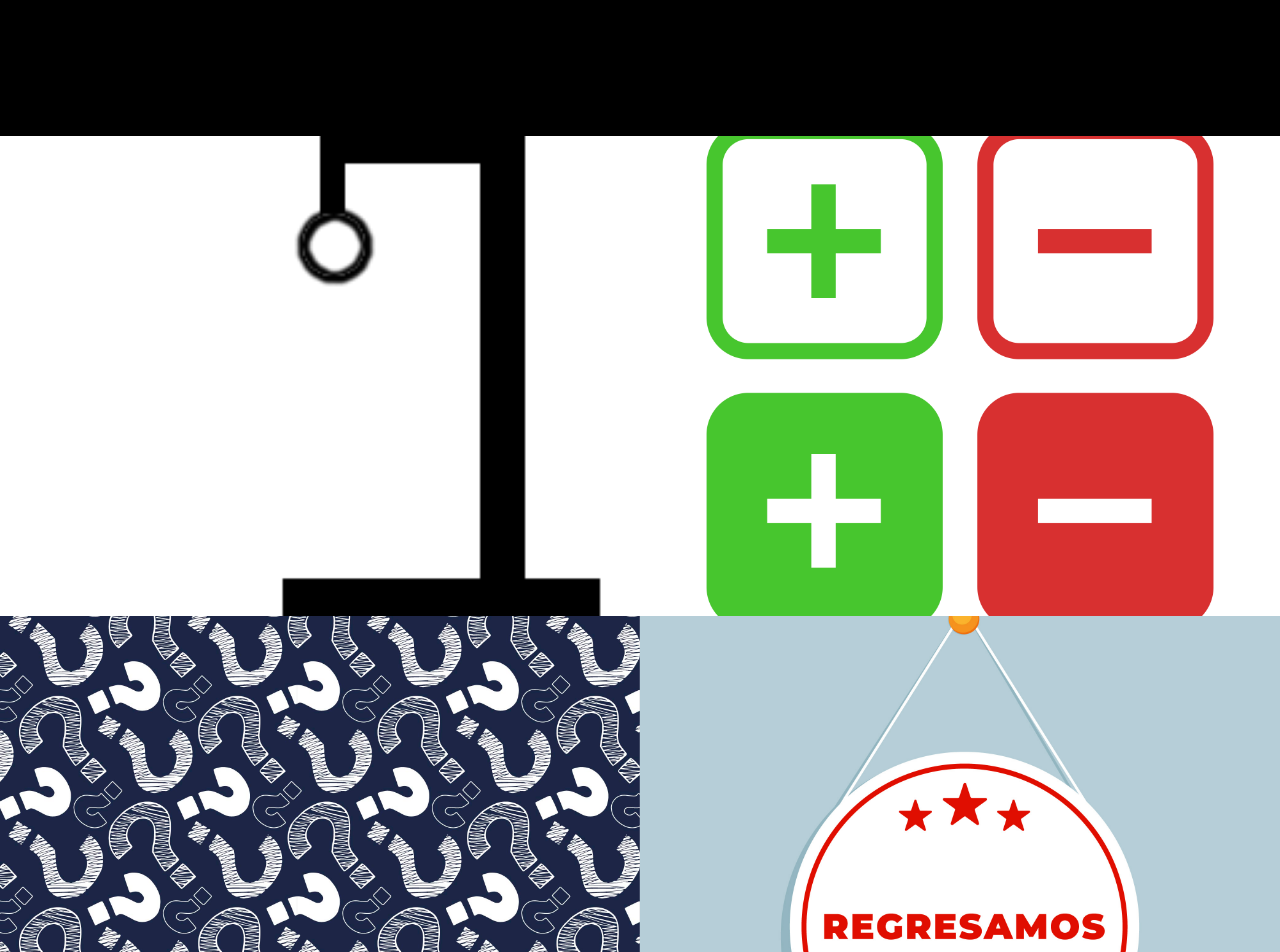
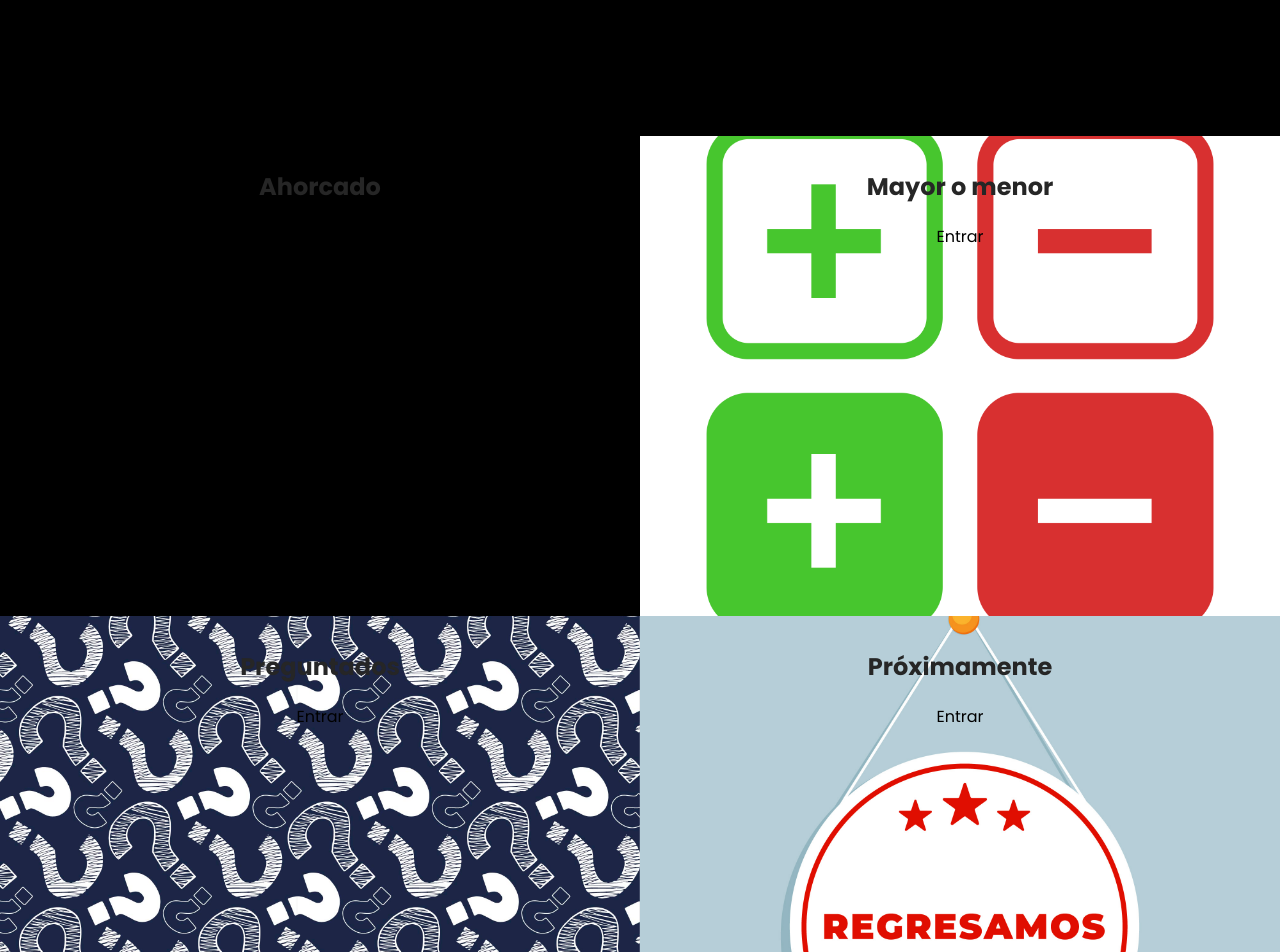
Before and after one commit to SantiagoPerezV/SalaDeJuegos, an Angular app: page / in a window 1280 px wide. Shown: the part 320-1272 px from the top of the page. Built offline with nearby package versions, Linux system fonts and the light colour scheme.

Commit message:
Ultimo antes del sprint 3. Si esta logueado puede entrar a los juegos, y sino lo manda a iniciar sesión. Falta completar estilos de las cards de los juegos

```diff
--- a/src/app/home/home.component.css
+++ b/src/app/home/home.component.css
@@ -12,3 +12,42 @@
     color: var(--blanco);
     font-size: 3rem;
 }
+
+
+/* CSS DE CARTA JUEGOS */
+h1{
+    color: var(--blanco);
+}
+
+#container-juegos{
+    display: grid;
+    grid-template-columns: 50% 50%;
+}
+
+.carta-juego{
+    position: relative;
+    justify-items: center;
+    overflow: hidden;
+    height: 60vh;
+}
+
+.carta-juego img{
+    position: absolute;
+    object-fit: cover;
+    height: 60vh;
+    width: 100%;
+}
+
+.carta-juego .descripcion{
+    display: block;
+    position: relative;
+    color: var(--negro);
+    justify-items: center;
+    align-content: space-around;
+    padding: 2%;
+    z-index: 2;
+}
+
+#ahorcado{
+    background-color: white;
+}
--- a/src/app/home/home.component.html
+++ b/src/app/home/home.component.html
@@ -7,14 +7,15 @@
 
 <div id="container-juegos">
 
-    <div id="ahorcado" [innerHTML]="ahorcado"></div>
-
-    <div id="mayor-o-menor" [innerHTML]="mayor_o_menor"></div>
-
-    <div id="preguntados" [innerHTML]="preguntados"></div>
-
-    <div id="juego-propio"  [innerHTML]="juego_propio"></div>
+    <div *ngFor="let juego of juegos" class="carta-juego" (mouseenter)="AnimacionCartas('carta-' + juego.id)">
+        <img [src]="juego.imagen" [alt]="'img-' + juego.titulo">
+        <div class="descripcion" [ngStyle]="estilosDescripcion" id= {{juego.id}}>
+            <h2>{{ juego.titulo }}</h2>
+            <a [href]='juego.link'>Entrar</a>
+        </div>
+    </div>
 
 </div>
 
+
 <app-footer/>
--- a/src/app/home/home.component.ts
+++ b/src/app/home/home.component.ts
@@ -1,18 +1,15 @@
-import { Component, OnInit, PLATFORM_ID, Inject, ViewChild } from '@angular/core';
-import { isPlatformBrowser } from '@angular/common';
+import { Component, OnInit, PLATFORM_ID, Inject, ViewChild, ElementRef } from '@angular/core';
+import { isPlatformBrowser, CommonModule } from '@angular/common';
 
 import { FooterComponent } from '../footer/footer.component';
 import { NavbarComponent } from '../navbar/navbar.component';
 
-const ahorcado: string = '';
-const mayor_o_menor: string = '';
-const preguntados: string = '';
-const juego_propio: string = '';
+import { RouterLink } from '@angular/router';
 
 @Component({
   selector: 'app-home',
   standalone: true,
-  imports: [NavbarComponent, FooterComponent],
+  imports: [NavbarComponent, FooterComponent, CommonModule, RouterLink],
   templateUrl: './home.component.html',
   styleUrl: './home.component.css'
 })
@@ -20,11 +17,17 @@ const juego_propio: string = '';
 
 export class HomeComponent implements OnInit{
 
+  esta_logueado: boolean = false;
+  estilosDescripcion: {[key: string]: string} = {};
+
   //EXPORTO EN VARIABLES CADA CARTA
-  ahorcado = cartaJuego('/assets/ahorcado.png', 'Ahorcado', '/ahorcado');
-  mayor_o_menor = cartaJuego('/assets/mayor_o_menor.jpg', 'Mayor o menor', '/mayor-o-menor');
-  preguntados = cartaJuego('/assets/preguntados.jpg', 'Preguntados', '/preguntados');
-  juego_propio = cartaJuego('/assets/proximamente.jpg', 'Proximamente', '/juego-propio');
+  juegos = [
+    { id: '1',imagen: '/assets/ahorcado.png', titulo: 'Ahorcado', link: this.esta_logueado ? '/login' : '/ahorcado' },
+    { id: '2',imagen: '/assets/mayor_o_menor.jpg', titulo: 'Mayor o menor', link: this.esta_logueado ? '/login' : '/mayor-o-menor' },
+    { id: '3',imagen: '/assets/preguntados.jpg', titulo: 'Preguntados', link: this.esta_logueado ? '/login' : '/preguntados' },
+    { id: '4',imagen: '/assets/proximamente.jpg', titulo: 'Próximamente', link: this.esta_logueado ? '/login': '/juego-propio' }
+  ];
+
 
   //COMPRUEBO QUE ESTÉ CORRIENDO EN NAVEGADOR
   private isBrowser: boolean = false;
@@ -32,33 +35,21 @@ export class HomeComponent implements OnInit{
     this.isBrowser = isPlatformBrowser(this.platformId);
   }
 
-  @ViewChild('.descripcion') descripcion!: HTMLDivElement;
-
   ngOnInit() {
     if (this.isBrowser) {
       const usuario = localStorage.getItem('usuario');
       if (usuario) {
         console.log('Sesión activa', JSON.parse(usuario));
+        this.esta_logueado = true;
       }
     }
   }
 
-  AnimacionCartas(){
-    this.descripcion.style.display = 'block';
-  }
+
+  AnimacionCartas(id: string) {
+    this.estilosDescripcion = {
+      color: 'red',
+  };
+}
 
 }
-
-
-
-function cartaJuego(imagen: string, titulo: string, link: string): string {
-  return `
-    <div (mouseover)="AnimacionCartas()" class="carta-juego">
-      <img src="${imagen}" alt="img-${titulo}">
-      <div class="descripcion">
-        <h2>${titulo}</h2>
-        <a href="${link}">Entrar</a>
-      </div>
-    </div>
-  `;
-}
--- a/src/app/login/login.component.ts
+++ b/src/app/login/login.component.ts
@@ -11,9 +11,6 @@ import { SupabaseService } from '../supabase.service';
 import { Router } from '@angular/router';
 
 //Estar logueado si o si al querer entrar en un juego
-//Guardar inicio de sesión mientras que está en la página
-//Separar login  registro de menu de navegación principal, ponerlo más a la derecha.
-//Una vez registrado o iniciado sesion, sacar esta parte del menú e indicar quien es o algo asi y un botón de cerrar sesión
 
 @Component({
   selector: 'app-login',
--- a/src/styles.css
+++ b/src/styles.css
@@ -24,41 +24,3 @@ a{
     text-decoration: none;
     color: black;
 }
-
-/* CSS DE CARTA JUEGOS */
-h1{
-    color: var(--blanco);
-}
-
-#container-juegos{
-    display: grid;
-    grid-template-columns: 50% 50%;
-}
-
-.carta-juego{
-    position: relative;
-    justify-items: center;
-    overflow: hidden;
-    height: 60vh;
-}
-
-.carta-juego img{
-    position: absolute;
-    object-fit: cover;
-    height: 60vh;
-    width: 100%;
-}
-
-.carta-juego .descripcion{
-    display: none;
-    position: relative;
-    color: var(--negro);
-    justify-items: center;
-    align-content: space-around;
-    padding: 2%;
-    z-index: 2;
-}
-
-#ahorcado{
-    background-color: white;
-}
```
